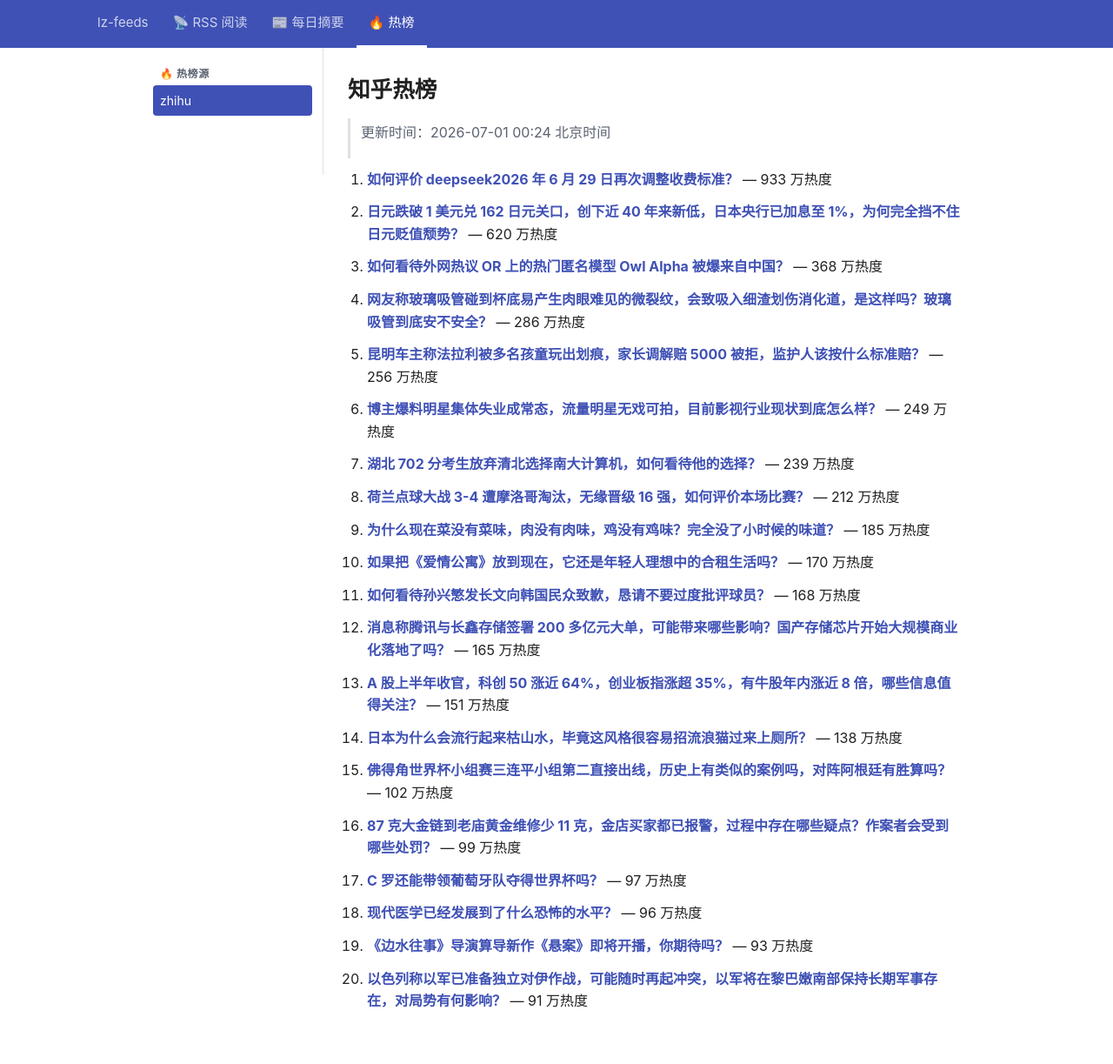
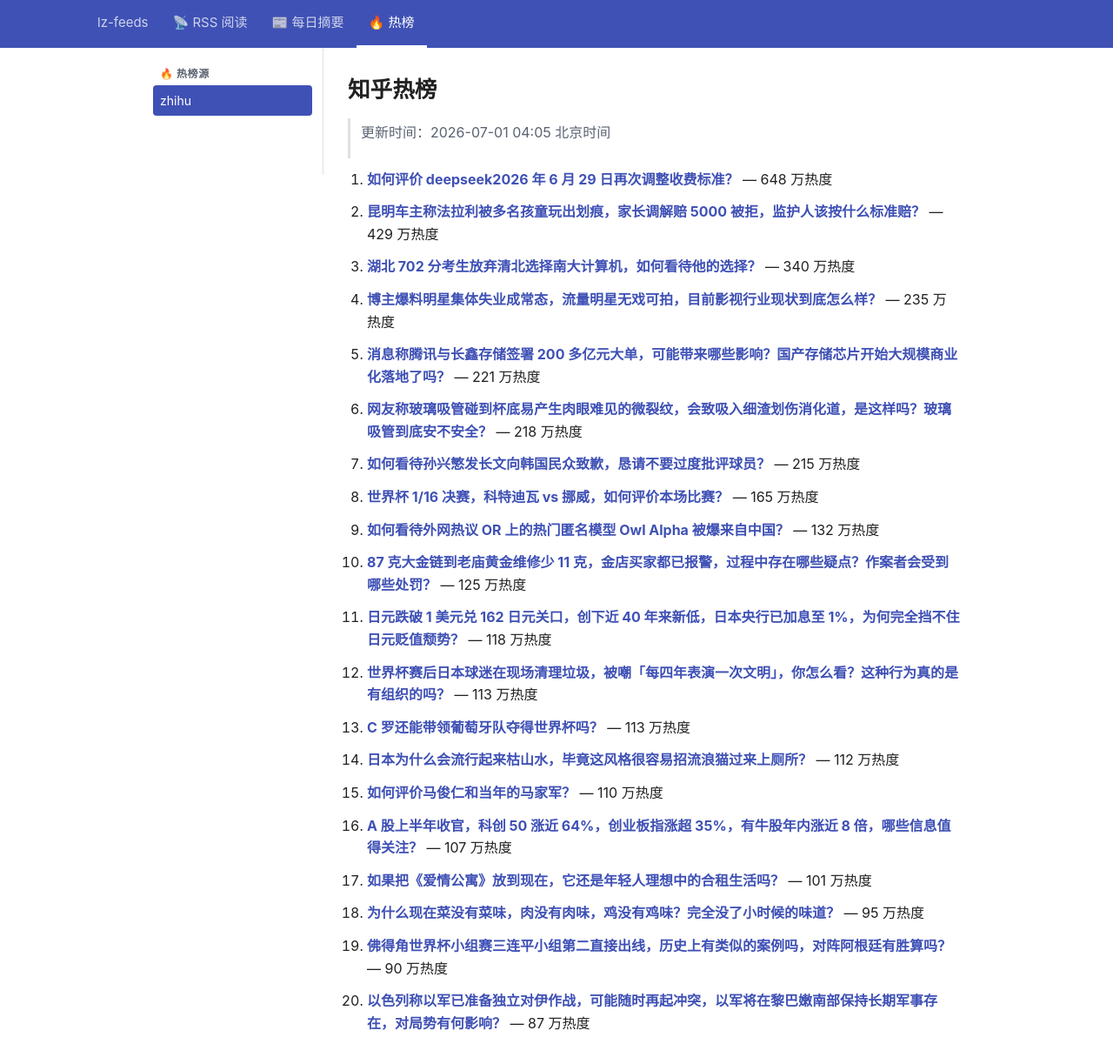
Before and after one commit to lizhang0101/lz-feeds, a Jekyll site: the page built from _hotlist/zhihu.md, in a window 1280 px wide and 1253 px high. Shown: the top 1223 px of the window at 87% size. Built offline with Jekyll 4.4.1, drawn with Linux system fonts in a browser that asks for light colours.

Commit message:
hotlist: 2026-06-30T20:05Z

```diff
--- a/_hotlist/zhihu.md
+++ b/_hotlist/zhihu.md
@@ -1,48 +1,48 @@
 ---
-updated: 2026-07-01 00:24 北京时间
+updated: 2026-07-01 04:05 北京时间
 count: 20
 ---
 
 # 知乎热榜
 
-> 更新时间：2026-07-01 00:24 北京时间
+> 更新时间：2026-07-01 04:05 北京时间
 
-1. **[如何评价 deepseek2026 年 6 月 29 日再次调整收费标准？](https://www.zhihu.com/question/2055040930516824522)** — 933 万热度
+1. **[如何评价 deepseek2026 年 6 月 29 日再次调整收费标准？](https://www.zhihu.com/question/2055040930516824522)** — 648 万热度
 
-2. **[日元跌破 1 美元兑 162 日元关口，创下近 40 年来新低，日本央行已加息至 1%，为何完全挡不住日元贬值颓势？](https://www.zhihu.com/question/2055222122289558459)** — 620 万热度
+2. **[昆明车主称法拉利被多名孩童玩出划痕，家长调解赔 5000 被拒，监护人该按什么标准赔？](https://www.zhihu.com/question/2054940687393625681)** — 429 万热度
 
-3. **[如何看待外网热议 OR 上的热门匿名模型 Owl Alpha 被爆来自中国？](https://www.zhihu.com/question/2055052533110937112)** — 368 万热度
+3. **[湖北 702 分考生放弃清北选择南大计算机，如何看待他的选择？](https://www.zhihu.com/question/2055324594878113683)** — 340 万热度
 
-4. **[网友称玻璃吸管碰到杯底易产生肉眼难见的微裂纹，会致吸入细渣划伤消化道，是这样吗？玻璃吸管到底安不安全？](https://www.zhihu.com/question/2054901718014488895)** — 286 万热度
+4. **[博主爆料明星集体失业成常态，流量明星无戏可拍，目前影视行业现状到底怎么样？](https://www.zhihu.com/question/2055214660853266021)** — 235 万热度
 
-5. **[昆明车主称法拉利被多名孩童玩出划痕，家长调解赔 5000 被拒，监护人该按什么标准赔？](https://www.zhihu.com/question/2054940687393625681)** — 256 万热度
+5. **[消息称腾讯与长鑫存储签署 200 多亿元大单，可能带来哪些影响？国产存储芯片开始大规模商业化落地了吗？](https://www.zhihu.com/question/2054996623214600765)** — 221 万热度
 
-6. **[博主爆料明星集体失业成常态，流量明星无戏可拍，目前影视行业现状到底怎么样？](https://www.zhihu.com/question/2055214660853266021)** — 249 万热度
+6. **[网友称玻璃吸管碰到杯底易产生肉眼难见的微裂纹，会致吸入细渣划伤消化道，是这样吗？玻璃吸管到底安不安全？](https://www.zhihu.com/question/2054901718014488895)** — 218 万热度
 
-7. **[湖北 702 分考生放弃清北选择南大计算机，如何看待他的选择？](https://www.zhihu.com/question/2055324594878113683)** — 239 万热度
+7. **[如何看待孙兴慜发长文向韩国民众致歉，恳请不要过度批评球员？](https://www.zhihu.com/question/2055212796250256751)** — 215 万热度
 
-8. **[荷兰点球大战 3-4 遭摩洛哥淘汰，无缘晋级 16 强，如何评价本场比赛？](https://www.zhihu.com/question/2054883065927939373)** — 212 万热度
+8. **[世界杯 1/16 决赛，科特迪瓦 vs 挪威，如何评价本场比赛？](https://www.zhihu.com/question/2055237467478005531)** — 165 万热度
 
-9. **[为什么现在菜没有菜味，肉没有肉味，鸡没有鸡味？完全没了小时候的味道？](https://www.zhihu.com/question/2051995159957607218)** — 185 万热度
+9. **[如何看待外网热议 OR 上的热门匿名模型 Owl Alpha 被爆来自中国？](https://www.zhihu.com/question/2055052533110937112)** — 132 万热度
 
-10. **[如果把《爱情公寓》放到现在，它还是年轻人理想中的合租生活吗？](https://www.zhihu.com/question/2048064764694245412)** — 170 万热度
+10. **[87 克大金链到老庙黄金维修少 11 克，金店买家都已报警，过程中存在哪些疑点？作案者会受到哪些处罚？](https://www.zhihu.com/question/2054916487022731271)** — 125 万热度
 
-11. **[如何看待孙兴慜发长文向韩国民众致歉，恳请不要过度批评球员？](https://www.zhihu.com/question/2055212796250256751)** — 168 万热度
+11. **[日元跌破 1 美元兑 162 日元关口，创下近 40 年来新低，日本央行已加息至 1%，为何完全挡不住日元贬值颓势？](https://www.zhihu.com/question/2055222122289558459)** — 118 万热度
 
-12. **[消息称腾讯与长鑫存储签署 200 多亿元大单，可能带来哪些影响？国产存储芯片开始大规模商业化落地了吗？](https://www.zhihu.com/question/2054996623214600765)** — 165 万热度
+12. **[世界杯赛后日本球迷在现场清理垃圾，被嘲「每四年表演一次文明」，你怎么看？这种行为真的是有组织的吗？](https://www.zhihu.com/question/2055329815301813727)** — 113 万热度
 
-13. **[A 股上半年收官，科创 50 涨近 64%，创业板指涨超 35%，有牛股年内涨近 8 倍，哪些信息值得关注？](https://www.zhihu.com/question/2055219508588155451)** — 151 万热度
+13. **[C 罗还能带领葡萄牙队夺得世界杯吗？](https://www.zhihu.com/question/2051983975313413916)** — 113 万热度
 
-14. **[日本为什么会流行起来枯山水，毕竟这风格很容易招流浪猫过来上厕所？](https://www.zhihu.com/question/2050396904736002428)** — 138 万热度
+14. **[日本为什么会流行起来枯山水，毕竟这风格很容易招流浪猫过来上厕所？](https://www.zhihu.com/question/2050396904736002428)** — 112 万热度
 
-15. **[佛得角世界杯小组赛三连平小组第二直接出线，历史上有类似的案例吗，对阵阿根廷有胜算吗？](https://www.zhihu.com/question/2054159485770232792)** — 102 万热度
+15. **[如何评价马俊仁和当年的马家军？](https://www.zhihu.com/question/29974527)** — 110 万热度
 
-16. **[87 克大金链到老庙黄金维修少 11 克，金店买家都已报警，过程中存在哪些疑点？作案者会受到哪些处罚？](https://www.zhihu.com/question/2054916487022731271)** — 99 万热度
+16. **[A 股上半年收官，科创 50 涨近 64%，创业板指涨超 35%，有牛股年内涨近 8 倍，哪些信息值得关注？](https://www.zhihu.com/question/2055219508588155451)** — 107 万热度
 
-17. **[C 罗还能带领葡萄牙队夺得世界杯吗？](https://www.zhihu.com/question/2051983975313413916)** — 97 万热度
+17. **[如果把《爱情公寓》放到现在，它还是年轻人理想中的合租生活吗？](https://www.zhihu.com/question/2048064764694245412)** — 101 万热度
 
-18. **[现代医学已经发展到了什么恐怖的水平？](https://www.zhihu.com/question/24075060)** — 96 万热度
+18. **[为什么现在菜没有菜味，肉没有肉味，鸡没有鸡味？完全没了小时候的味道？](https://www.zhihu.com/question/2051995159957607218)** — 95 万热度
 
-19. **[《边水往事》导演算导新作《悬案》即将开播，你期待吗？](https://www.zhihu.com/question/2055391861259474703)** — 93 万热度
+19. **[佛得角世界杯小组赛三连平小组第二直接出线，历史上有类似的案例吗，对阵阿根廷有胜算吗？](https://www.zhihu.com/question/2054159485770232792)** — 90 万热度
 
-20. **[以色列称以军已准备独立对伊作战，可能随时再起冲突，以军将在黎巴嫩南部保持长期军事存在，对局势有何影响？](https://www.zhihu.com/question/2055248001816432985)** — 91 万热度
+20. **[以色列称以军已准备独立对伊作战，可能随时再起冲突，以军将在黎巴嫩南部保持长期军事存在，对局势有何影响？](https://www.zhihu.com/question/2055248001816432985)** — 87 万热度
```
